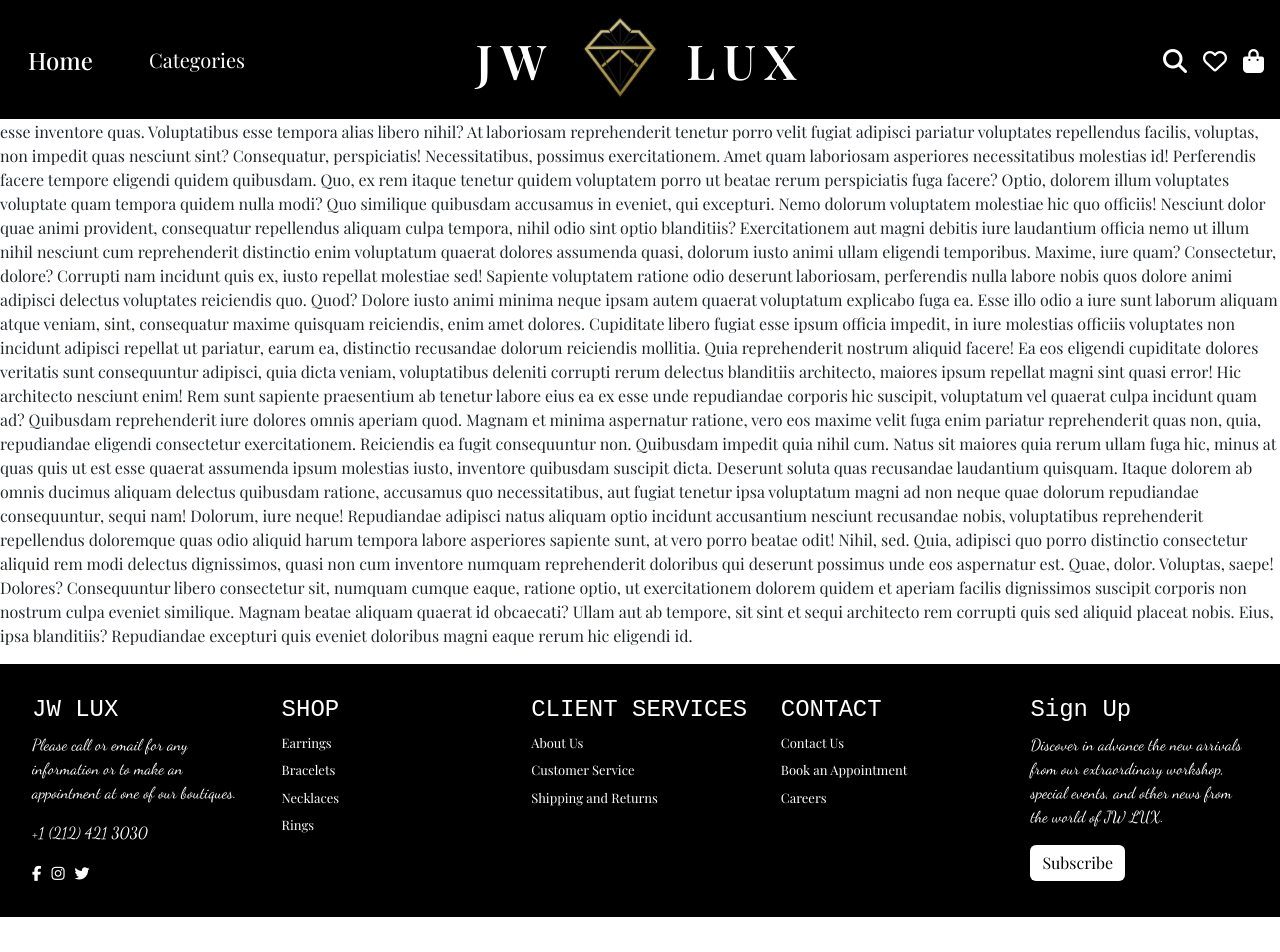
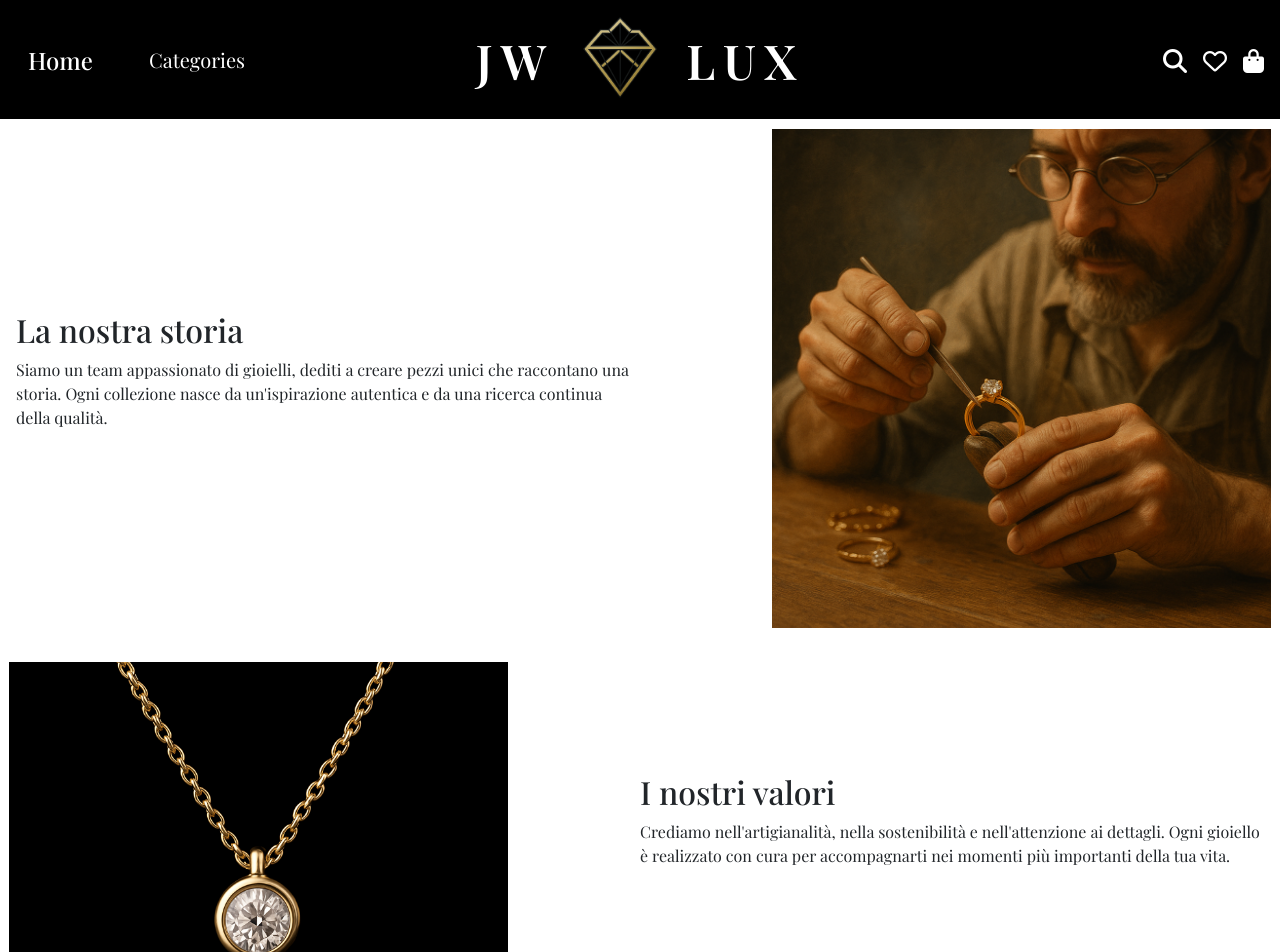
Before and after one commit to FernandoSalicandro/jw-fe, a React (Vite) app: page /about-us in a window 1280 px wide. Shown: the top 952 px of the page. Before the commit the page ends 917 px from the top, so only its background shows below. Built offline with nearby package versions, Linux system fonts and the light colour scheme; no server answers; a web font is replaced by a local one.

Commit message:
inizio pages aboutus

```diff
--- a/src/Pages/AboutUs.jsx
+++ b/src/Pages/AboutUs.jsx
@@ -1,28 +1,47 @@
 export default function AboutUs() {
     return (
         <>
-        <div className="main-page">
-            <p>Lorem ipsum, dolor sit amet consectetur adipisicing elit. Est doloremque voluptatem ipsum nisi deleniti cumque libero, veniam consequuntur similique quod dolore! Facere assumenda repellendus optio harum necessitatibus molestias. Hic, impedit.
-            Facere dolorum iste ex, ipsam, animi in earum odio eveniet magnam repellendus porro ab sequi nostrum ipsa quasi cupiditate quaerat consequatur soluta autem atque est corporis. Libero, exercitationem quis? Consequatur!
-            Iure, ducimus sapiente! Distinctio maiores placeat obcaecati delectus sapiente architecto quidem aliquid molestiae voluptate qui? Culpa itaque labore sed totam? Reprehenderit facilis animi officia incidunt assumenda cumque provident non laudantium!
-            Ipsum qui omnis eos vitae, quo eius tempora ex reprehenderit quibusdam illo aliquid sunt ratione magnam at saepe molestias, assumenda numquam, esse inventore quas. Voluptatibus esse tempora alias libero nihil?
-            At laboriosam reprehenderit tenetur porro velit fugiat adipisci pariatur voluptates repellendus facilis, voluptas, non impedit quas nesciunt sint? Consequatur, perspiciatis! Necessitatibus, possimus exercitationem. Amet quam laboriosam asperiores necessitatibus molestias id!
-            Perferendis facere tempore eligendi quidem quibusdam. Quo, ex rem itaque tenetur quidem voluptatem porro ut beatae rerum perspiciatis fuga facere? Optio, dolorem illum voluptates voluptate quam tempora quidem nulla modi?
-            Quo similique quibusdam accusamus in eveniet, qui excepturi. Nemo dolorum voluptatem molestiae hic quo officiis! Nesciunt dolor quae animi provident, consequatur repellendus aliquam culpa tempora, nihil odio sint optio blanditiis?
-            Exercitationem aut magni debitis iure laudantium officia nemo ut illum nihil nesciunt cum reprehenderit distinctio enim voluptatum quaerat dolores assumenda quasi, dolorum iusto animi ullam eligendi temporibus. Maxime, iure quam?
-            Consectetur, dolore? Corrupti nam incidunt quis ex, iusto repellat molestiae sed! Sapiente voluptatem ratione odio deserunt laboriosam, perferendis nulla labore nobis quos dolore animi adipisci delectus voluptates reiciendis quo. Quod?
-            Dolore iusto animi minima neque ipsam autem quaerat voluptatum explicabo fuga ea. Esse illo odio a iure sunt laborum aliquam atque veniam, sint, consequatur maxime quisquam reiciendis, enim amet dolores.
-            Cupiditate libero fugiat esse ipsum officia impedit, in iure molestias officiis voluptates non incidunt adipisci repellat ut pariatur, earum ea, distinctio recusandae dolorum reiciendis mollitia. Quia reprehenderit nostrum aliquid facere!
-            Ea eos eligendi cupiditate dolores veritatis sunt consequuntur adipisci, quia dicta veniam, voluptatibus deleniti corrupti rerum delectus blanditiis architecto, maiores ipsum repellat magni sint quasi error! Hic architecto nesciunt enim!
-            Rem sunt sapiente praesentium ab tenetur labore eius ea ex esse unde repudiandae corporis hic suscipit, voluptatum vel quaerat culpa incidunt quam ad? Quibusdam reprehenderit iure dolores omnis aperiam quod.
-            Magnam et minima aspernatur ratione, vero eos maxime velit fuga enim pariatur reprehenderit quas non, quia, repudiandae eligendi consectetur exercitationem. Reiciendis ea fugit consequuntur non. Quibusdam impedit quia nihil cum.
-            Natus sit maiores quia rerum ullam fuga hic, minus at quas quis ut est esse quaerat assumenda ipsum molestias iusto, inventore quibusdam suscipit dicta. Deserunt soluta quas recusandae laudantium quisquam.
-            Itaque dolorem ab omnis ducimus aliquam delectus quibusdam ratione, accusamus quo necessitatibus, aut fugiat tenetur ipsa voluptatum magni ad non neque quae dolorum repudiandae consequuntur, sequi nam! Dolorum, iure neque!
-            Repudiandae adipisci natus aliquam optio incidunt accusantium nesciunt recusandae nobis, voluptatibus reprehenderit repellendus doloremque quas odio aliquid harum tempora labore asperiores sapiente sunt, at vero porro beatae odit! Nihil, sed.
-            Quia, adipisci quo porro distinctio consectetur aliquid rem modi delectus dignissimos, quasi non cum inventore numquam reprehenderit doloribus qui deserunt possimus unde eos aspernatur est. Quae, dolor. Voluptas, saepe! Dolores?
-            Consequuntur libero consectetur sit, numquam cumque eaque, ratione optio, ut exercitationem dolorem quidem et aperiam facilis dignissimos suscipit corporis non nostrum culpa eveniet similique. Magnam beatae aliquam quaerat id obcaecati?
-            Ullam aut ab tempore, sit sint et sequi architecto rem corrupti quis sed aliquid placeat nobis. Eius, ipsa blanditiis? Repudiandae excepturi quis eveniet doloribus magni eaque rerum hic eligendi id.</p>
+        <div className="page-main">
+    {/* prima immagine */}
+    <div className="aboutus-card-row" style={{ display: 'flex', alignItems: 'center', marginBottom: '1rem' }}>
+        <div className="aboutus-card-text" style={{ flex: 1, padding: '1rem' }}>
+            <h2>La nostra storia</h2>
+            <p>
+                Siamo un team appassionato di gioielli, dediti a creare pezzi unici che raccontano una storia. Ogni collezione nasce da un'ispirazione autentica e da una ricerca continua della qualità.
+            </p>
+        </div>
+        <div className="aboutus-card-img" style={{ flex: 1, textAlign: 'right' }}>
+            <img src="/img/brand-story-img.png" alt="La nostra storia" style={{ maxWidth: '80%', width: '100%', margin: '9px' }} />
+        </div>
+    </div>
+
+    {/* seconda immagine */}
+                <div className="aboutus-card-row" style={{ display: 'flex', alignItems: 'center', flexDirection: 'row-reverse' }}>
+                    <div className="aboutus-card-text" style={{ flex: 1, padding: '1rem' }}>
+                        <h2>I nostri valori</h2>
+                        <p>
+                            Crediamo nell'artigianalità, nella sostenibilità e nell'attenzione ai dettagli. Ogni gioiello è realizzato con cura per accompagnarti nei momenti più importanti della tua vita.
+                        </p>
+                    </div>
+                    <div className="aboutus-card-img" style={{ flex: 1, textAlign: 'left' }}>
+                        <img src="/img/hero-homepage.png" alt="I nostri valori" style={{ maxWidth: '80%', margin:'9px' }} />
+                    </div>
+                </div>
         </div>
         </>
     )
 }
+
+          <div className="container">
+                    <div className="row row-cols-2 d-flex text-cente brand-story-img">
+                        <div className="col p-0"><img src="img/brand-story-img.png" alt="" /></div>
+                        <div className="col p-0 text-center">Ciao</div>
+                    </div>
+                    <div className="row row-cols-2 d-flex text-cente brand-story-img">
+                        <div className="col p-0">Ciao</div>
+                        <div className="col p-0"><img src="img/brand-story-img.png" alt="" /></div>
+
+                    </div>
+
+
+                </div>
```
